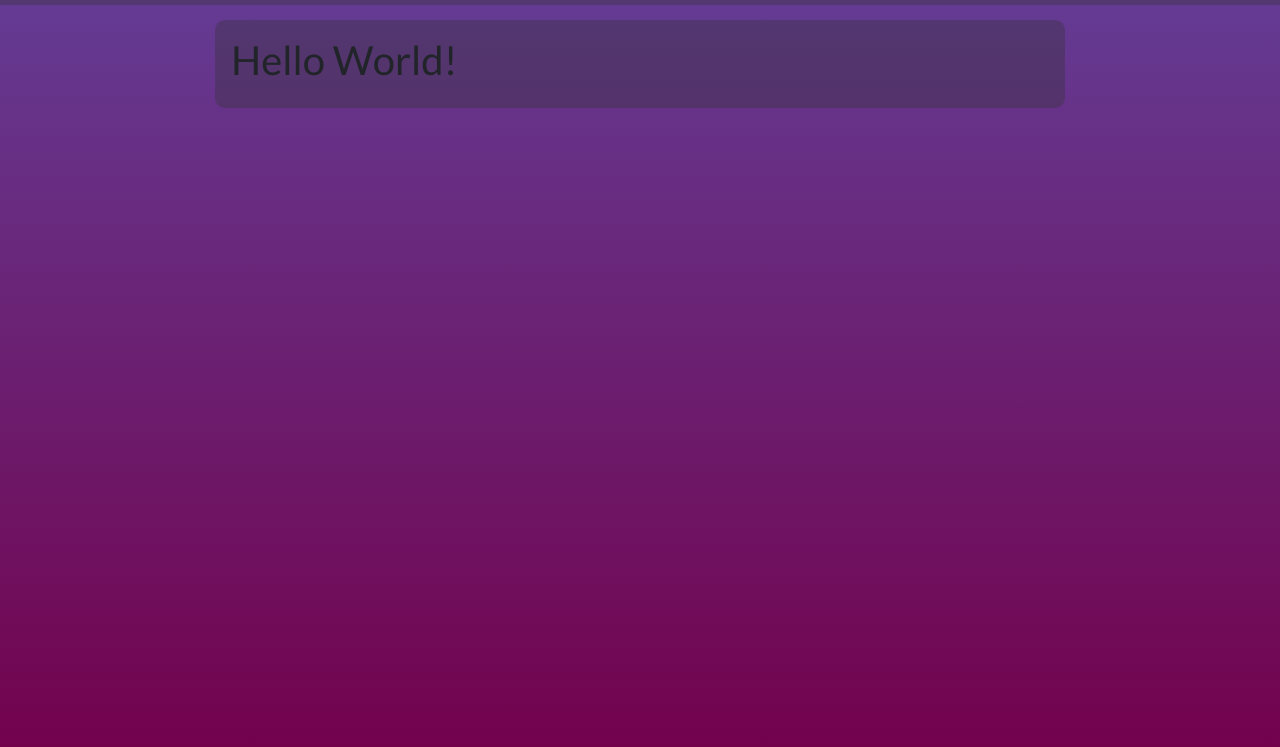
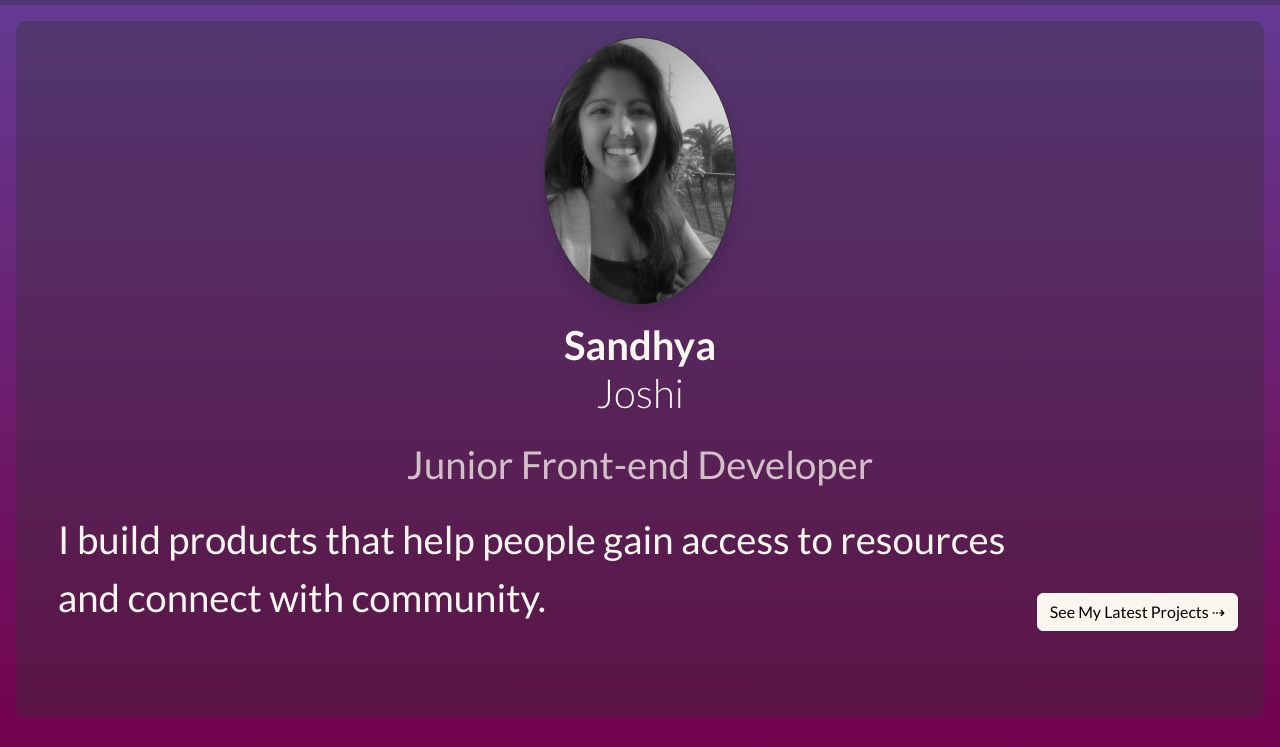
Before and after one commit to sjoshi05/portfolio_website, a plain HTML site: page index.html in a window 1280 px wide. Shown: the part 53-800 px from the top of the page. Drawn offline with nearby package versions, Linux system fonts and the light colour scheme.

Commit message:
HTML and CSS of Homepage and card structure of Porfolio

```diff
--- a/index.html
+++ b/index.html
@@ -73,8 +73,39 @@
         </div>
       </div>
     </nav>
-    <div class="page p-3">
-      <h1>Hello World!</h1>
+    <div class="page p-3 m-3">
+      <img
+        src="/images/B&W_ProfilePic_small.png"
+        alt="picture of Sandhya"
+        width="20%"
+        class="homepage-pic img-fluid mx-auto mb-2 d-block shadow rounded-circle"
+      />
+      <h1 class="my-3">
+        <span class="d-block fw-bold">Sandhya</span>
+        <span class="fw-light">Joshi</span>
+      </h1>
+      <h2 class="my-4">Junior Front-end Developer</h2>
+      <div class="text-center">
+        <div class="d-inline-block mx-3">
+          <p class="homepage-paragraph">
+            I build products that help people gain access to resources and
+            connect with community.
+          </p>
+        </div>
+        <a
+          href="/portfolio.html"
+          class="btn btn-light mt-2"
+          style="background-color: var(--white)"
+        >
+          See My Latest Projects ⇢
+        </a>
+      </div>
     </div>
+
+    <script
+      src="https://cdn.jsdelivr.net/npm/bootstrap@5.2.3/dist/js/bootstrap.bundle.min.js"
+      integrity="sha384-kenU1KFdBIe4zVF0s0G1M5b4hcpxyD9F7jL+jjXkk+Q2h455rYXK/7HAuoJl+0I4"
+      crossorigin="anonymous"
+    ></script>
   </body>
 </html>
--- a/styles/style.css
+++ b/styles/style.css
@@ -17,9 +17,36 @@ body {
   height: 100%;
 }
 
+h1 {
+  color: var(--white);
+  font-size: clamp(40px, 3vw, 95px);
+  text-align: center;
+}
+
+h2 {
+  color: var(--white-with-opacity);
+  font-size: clamp(18px, 3vw, 45px);
+  text-align: center;
+}
+
 .page {
   background: var(--black-with-opacity);
   border-radius: 10px;
-  margin: 15px auto;
-  max-width: 850px;
+
+  display: block;
+  margin: 0 auto;
+  height: clamp(575px, 87vh, 1200px);
 }
+
+.homepage-paragraph {
+  color: var(--white);
+  font-size: clamp(20px, 3vw, 55px);
+  width: 75vw;
+  text-align: start;
+}
+
+.homepage-pic {
+  border: 1px solid var(--black);
+
+  width: clamp(75px, 15vw, 350px);
+}
```
Also changed, not shown: portfolio.html (renamed from profile.html, +22 -1 lines), images/B&W_ProfilePic_small.png (added).
